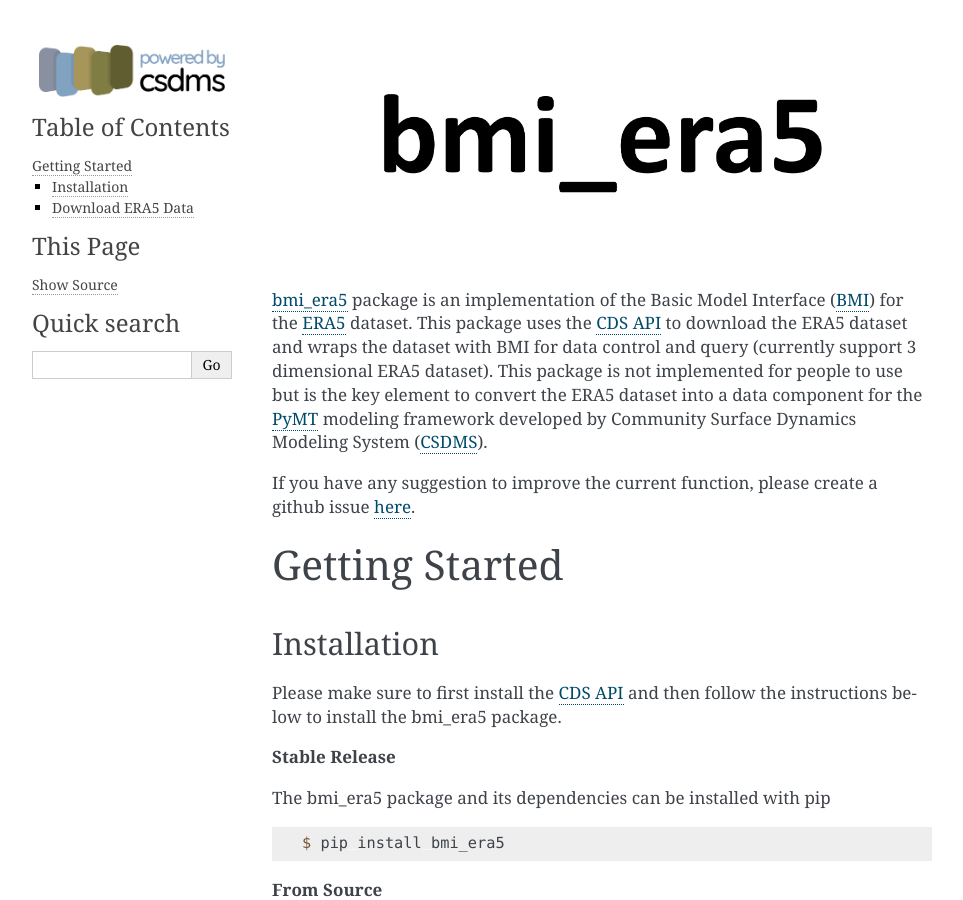
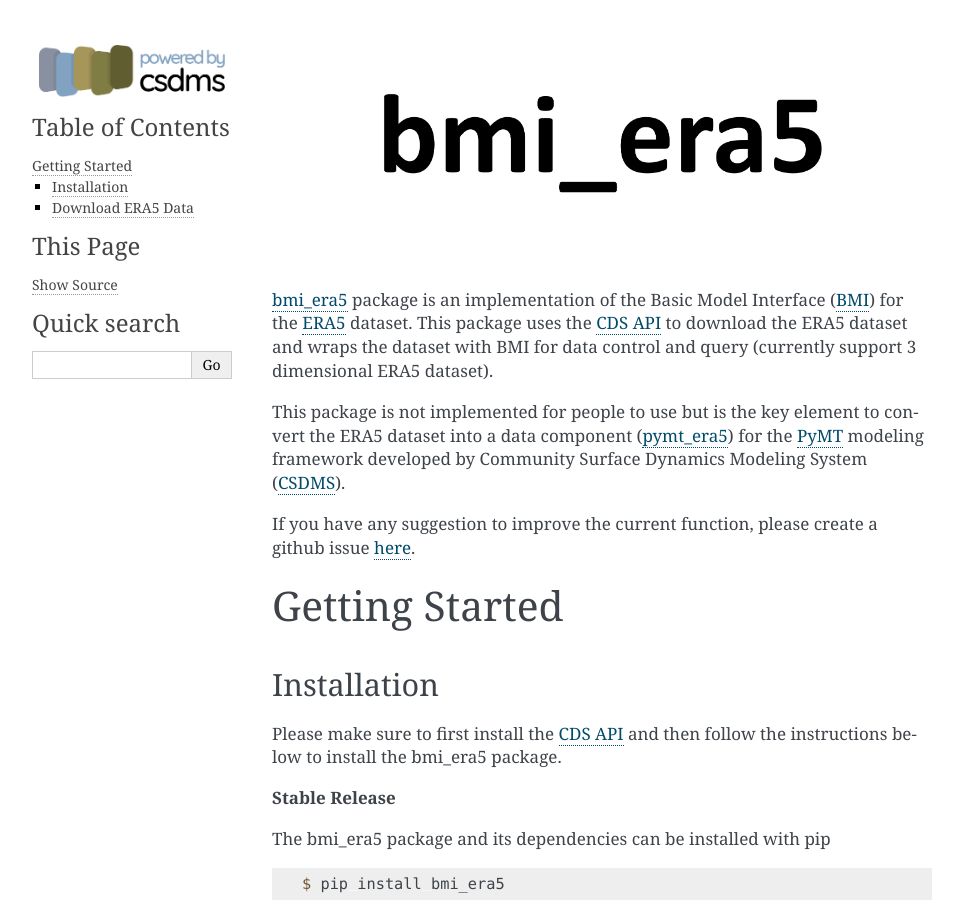
Before and after one commit to gantian127/bmi_era5, a Sphinx documentation site: the page built from docs/source/index.rst, in a window 1280 px wide and 900 px high. Shown: the whole window, without its empty margins (148-1111 px from the left). Built offline with Sphinx 7.4.7, drawn with Linux system fonts in a browser that asks for light colours.

Commit message:
docs: add pymt_era5 info

```diff
--- a/docs/source/index.rst
+++ b/docs/source/index.rst
@@ -8,8 +8,10 @@
 for the `ERA5 <https://confluence.ecmwf.int/display/CKB/ERA5>`_ dataset.
 This package uses the `CDS API <https://cds.climate.copernicus.eu/api-how-to>`_ to download the ERA5 dataset and wraps the dataset with BMI for data control and query
 (currently support 3 dimensional ERA5 dataset).
+
 This package is not implemented for people to use but is the key element to convert the ERA5 dataset into
-a data component for the `PyMT <https://pymt.readthedocs.io/en/latest/?badge=latest>`_ modeling framework developed by Community Surface Dynamics Modeling System
+a data component (`pymt_era5 <https://pymt-era5.readthedocs.io/>`_) for the `PyMT <https://pymt.readthedocs.io/en/latest/?badge=latest>`_
+modeling framework developed by Community Surface Dynamics Modeling System
 (`CSDMS <https://csdms.colorado.edu/wiki/Main_Page>`_).
 
 If you have any suggestion to improve the current function, please create a github issue
```
Also changed, not shown: README.md (+4 -2 lines).
